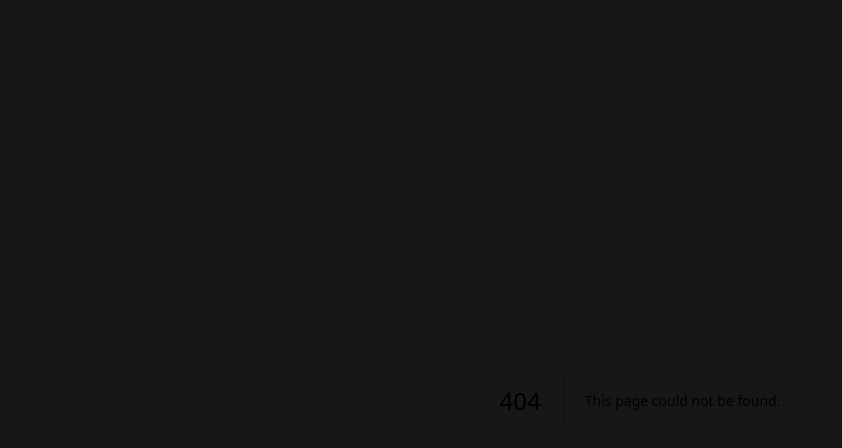
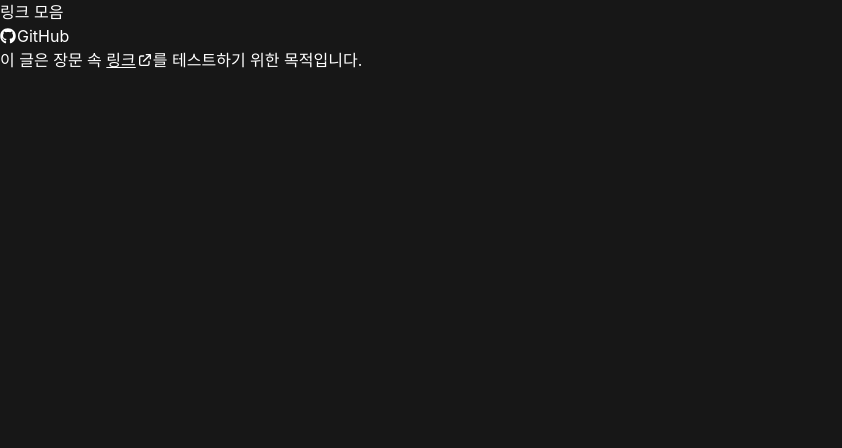
Before and after one commit to playground1104/about, a Next.js app: page /links in a window 1280 px wide. Before the commit this address had no page. Shown: the top 448 px of the page, without its empty margins (0-842 px from the left). Built offline with nearby package versions, Linux system fonts and the light colour scheme; a web font is replaced by a local one.

Commit message:
feat: add external link component

```diff
--- a/app/layout.tsx
+++ b/app/layout.tsx
@@ -13,7 +13,9 @@ export default function RootLayout({
 }>) {
   return (
     <html lang="ko">
-      <body className="bg-neutral-900 w-screen min-h-screen">{children}</body>
+      <body className="bg-neutral-900 text-white w-screen min-h-screen">
+        {children}
+      </body>
     </html>
   );
 }
--- /dev/null
+++ b/app/links/page.tsx
@@ -0,0 +1,24 @@
+import { FaGithub } from "react-icons/fa";
+
+import ExternalLink from "@/components/ExternalLink";
+
+const Links = () => {
+  return (
+    <div>
+      <h2>링크 모음</h2>
+      {/* test purpose, will be replaced later */}
+      <ExternalLink url="https://github.com/eunwoo1104" icon={<FaGithub />}>
+        GitHub
+      </ExternalLink>
+      <p>
+        이 글은 장문 속{" "}
+        <ExternalLink url="https://eunwoo.dev/" linkType="paragraph">
+          링크
+        </ExternalLink>
+        를 테스트하기 위한 목적입니다.
+      </p>
+    </div>
+  );
+};
+
+export default Links;
--- a/app/page.tsx
+++ b/app/page.tsx
@@ -3,8 +3,7 @@ import { motion } from "motion/react";
 
 const Home = () => {
   return (
-    <main>
-      <div className="w-fit h-screen mx-auto flex flex-col items-center justify-center text-white space-y-1.5">
+    <div className="w-fit h-screen mx-auto flex flex-col items-center justify-center space-y-1.5">
       <motion.div
         initial={{ opacity: 0, y: 15 }}
         animate={{ opacity: 1, y: 0, transition: { duration: 0.5 } }}
@@ -32,7 +31,6 @@ const Home = () => {
         학생 개발자 최은우 입니다.
       </motion.p>
     </div>
-    </main>
   );
 };
 
--- /dev/null
+++ b/components/ExternalLink.tsx
@@ -0,0 +1,34 @@
+import { HiOutlineExternalLink } from "react-icons/hi";
+
+interface ExternalLinkProps {
+  url: string;
+  children: string | React.ReactNode;
+  icon?: React.ReactElement;
+  linkType?: "button" | "paragraph";
+}
+
+const ExternalLink: React.FC<ExternalLinkProps> = ({
+  url,
+  children,
+  icon,
+  linkType = "button",
+}) => {
+  if (!icon) icon = <HiOutlineExternalLink />;
+  let aClassName =
+    "inline-flex justify-center items-baseline hover:opacity-75 gap-x-[1px]";
+  if (linkType === "paragraph") aClassName += " underline";
+  return (
+    <a
+      href={url}
+      target="_blank"
+      rel="noopener noreferrer"
+      className={aClassName}
+    >
+      {linkType === "button" ? null : children}
+      <span className="relative top-[2px]">{icon}</span>
+      {linkType === "button" ? children : null}
+    </a>
+  );
+};
+
+export default ExternalLink;
--- a/package.json
+++ b/package.json
@@ -13,7 +13,8 @@
     "motion": "^12.4.1",
     "next": "15.1.6",
     "react": "^19.0.0",
-    "react-dom": "^19.0.0"
+    "react-dom": "^19.0.0",
+    "react-icons": "^5.4.0"
   },
   "devDependencies": {
     "@eslint/eslintrc": "^3",
```
Also changed, not shown: 1 other file (tests, documents, lock files or other folders). Lines whose indentation alone changed are shown as unchanged.
